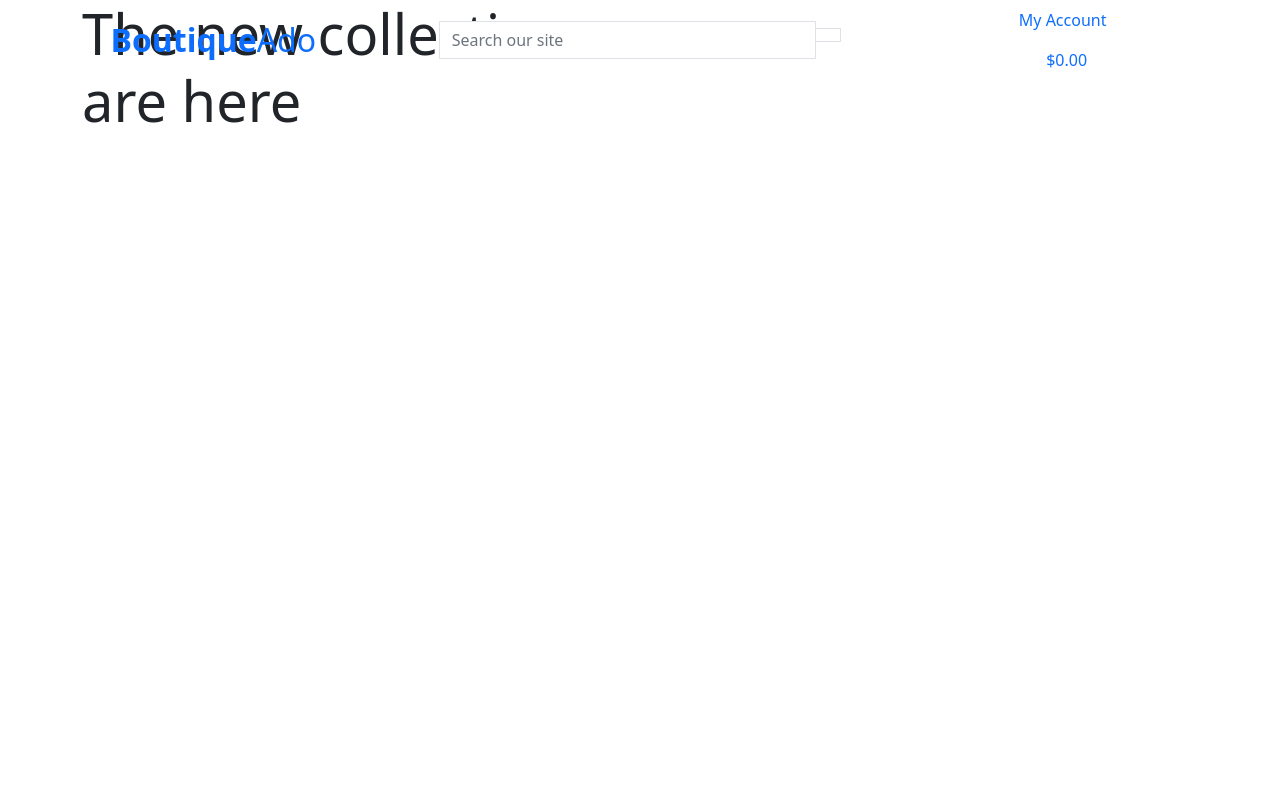
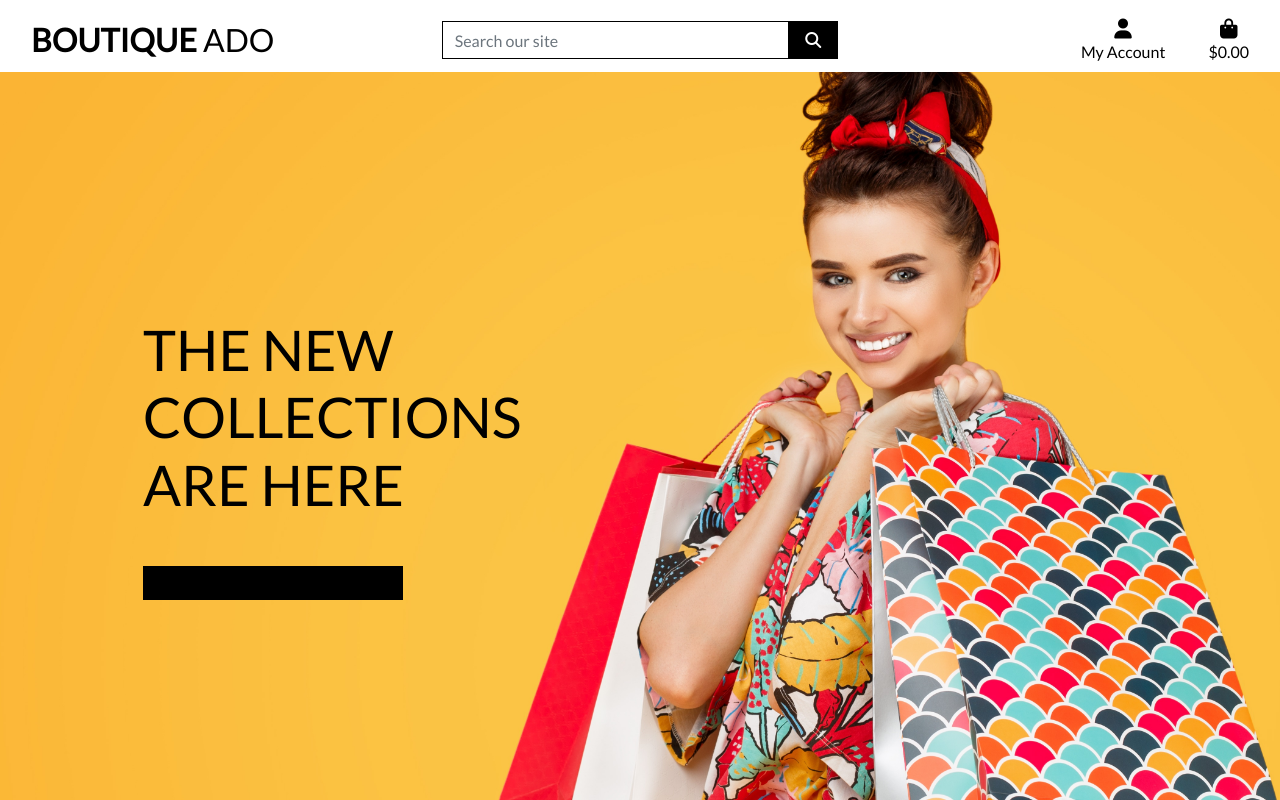
Before and after one commit to ssruoh/boutique_ado_v1, a Django app: page / in a window 1280 px wide. Run offline with Django 3.2, Linux system fonts and the light colour scheme; some libraries are stand-ins or nearby versions.

Commit message:
test index layout

```diff
--- a/boutique_ado/settings.py
+++ b/boutique_ado/settings.py
@@ -146,3 +146,6 @@ USE_TZ = True
 # https://docs.djangoproject.com/en/3.1/howto/static-files/
 
 STATIC_URL = '/static/'
+STATICFILES_DIRS = (os.path.join(BASE_DIR, 'static'),)
+MEDIA_URL = '/media/'
+MEDIA_ROOT = os.path.join(BASE_DIR)
--- a/boutique_ado/urls.py
+++ b/boutique_ado/urls.py
@@ -15,9 +15,11 @@ Including another URLconf
 """
 from django.contrib import admin
 from django.urls import path, include
+from django.conf import settings
+from django.conf.urls.static import static
 
 urlpatterns = [
     path('admin/', admin.site.urls),
     path('accounts/', include('allauth.urls')),
     path('', include('home.urls')),
-]
+] + static(settings.MEDIA_URL, document_root=settings.MEDIA_ROOT)
--- /dev/null
+++ b/static/css/base.css
@@ -0,0 +1,82 @@
+
+html {
+    height: 100%;
+}
+
+body {
+    background: url('/media/homepage_background_cropped.jpg') no-repeat center center fixed;
+    background-size: cover;
+    height: calc(100vh - 164px);
+    color: #555;
+    font-family: 'Lato';
+}
+
+/* from Bulma */
+.icon {
+    align-items: center;
+    display: inline-flex;
+    justify-content: center;
+    height: 1.5rem;
+    width: 1.5rem;
+}
+
+.logo-font {
+    text-transform: uppercase;
+}
+
+.main-logo-link {
+    width: fit-content;
+}
+
+.shop-now-button {
+    background: black;
+    color: white;
+    min-width: 260px;
+}
+
+.btn-black {
+    background: black;
+    color: white;
+}
+
+.shop-now-button:hover,
+.shop-now-button:active,
+.shop-now-button:focus,
+.btn-black:hover,
+.btn-black:active,
+.btn-black:focus {
+    background: #222;
+    color: white;
+}
+
+.text-black {
+    color: #000 !important;
+}
+
+.border-black {
+    border: 1px solid black !important;
+}
+
+/* -------------------------------- Media Queries */
+
+/* Slightly larger container on xl screens */
+@media (min-width: 1200px) {
+  .container {
+    max-width: 80%;
+  }
+}
+
+/* fixed top navbar only on medium and up */
+@media (min-width: 992px) {
+    .fixed-top-desktop-only {
+        position: fixed;
+        top: 0;
+        right: 0;
+        left: 0;
+        z-index: 1030;
+    }
+
+    .header-container {
+        padding-top: 164px;
+    }
+}
--- a/templates/base.html
+++ b/templates/base.html
@@ -7,39 +7,42 @@
     {% block meta %}
         <meta http-equiv="X-UA-Compatible" content="ie=edge">
         <meta charset="utf-8">
-        <meta name="viewport" content="width=device-width, initial-scale=1">
+        <meta name="viewport" content="width=device-width, initial-scale=1, shrink-to-fit=no">
     {% endblock %}
 
     {% block extra_meta %}
     {% endblock %}
 
     {% block corecss %}
-        <link href="https://cdn.jsdelivr.net/npm/bootstrap@5.0.0-beta2/dist/css/bootstrap.min.css" rel="stylesheet" integrity="sha384-BmbxuPwQa2lc/FVzBcNJ7UAyJxM6wuqIj61tLrc4wSX0szH/Ev+nYRRuWlolflfl" crossorigin="anonymous">
+        <link rel="stylesheet" href="https://stackpath.bootstrapcdn.com/bootstrap/4.4.1/css/bootstrap.min.css" integrity="sha384-Vkoo8x4CGsO3+Hhxv8T/Q5PaXtkKtu6ug5TOeNV6gBiFeWPGFN9MuhOf23Q9Ifjh" crossorigin="anonymous">
+        <link rel="preconnect" href="https://fonts.gstatic.com"><link href="https://fonts.googleapis.com/css2?family=Lato&display=swap" rel="stylesheet">
+        <link rel="stylesheet" href="{% static 'css/base.css' %}">
     {% endblock %}
 
     {% block extra_css %}
     {% endblock %}
 
     {% block corejs %}
-        <script src="https://cdn.jsdelivr.net/npm/bootstrap@5.0.0-beta2/dist/js/bootstrap.bundle.min.js" integrity="sha384-b5kHyXgcpbZJO/tY9Ul7kGkf1S0CWuKcCD38l8YkeH8z8QjE0GmW1gYU5S9FOnJ0" crossorigin="anonymous"></script>
-        <script src="https://cdn.jsdelivr.net/npm/@popperjs/core@2.6.0/dist/umd/popper.min.js" integrity="sha384-KsvD1yqQ1/1+IA7gi3P0tyJcT3vR+NdBTt13hSJ2lnve8agRGXTTyNaBYmCR/Nwi" crossorigin="anonymous"></script>
-        <script src="https://cdn.jsdelivr.net/npm/bootstrap@5.0.0-beta2/dist/js/bootstrap.min.js" integrity="sha384-nsg8ua9HAw1y0W1btsyWgBklPnCUAFLuTMS2G72MMONqmOymq585AcH49TLBQObG" crossorigin="anonymous"></script>
+        <script src="https://kit.fontawesome.com/e997182277.js" crossorigin="anonymous"></script>
+        <script src="https://code.jquery.com/jquery-3.4.1.slim.min.js" integrity="sha384-J6qa4849blE2+poT4WnyKhv5vZF5SrPo0iEjwBvKU7imGFAV0wwj1yYfoRSJoZ+n" crossorigin="anonymous"></script>
+        <script src="https://cdn.jsdelivr.net/npm/popper.js@1.16.0/dist/umd/popper.min.js" integrity="sha384-Q6E9RHvbIyZFJoft+2mJbHaEWldlvI9IOYy5n3zV9zzTtmI3UksdQRVvoxMfooAo" crossorigin="anonymous"></script>
+        <script src="https://stackpath.bootstrapcdn.com/bootstrap/4.4.1/js/bootstrap.min.js" integrity="sha384-wfSDF2E50Y2D1uUdj0O3uMBJnjuUD4Ih7YwaYd1iqfktj0Uod8GCExl3Og8ifwB6" crossorigin="anonymous"></script>
     {% endblock %}
 
     {% block extra_js %}
     {% endblock %}
 
-    <title>Boutique Ado{% block extra_title %} {% endblock %}</title>
+    <title>Boutique Ado {% block extra_title %}{% endblock %}</title>
   </head>
   <body>
     <header class="container-fluid fixed-top">
-          <div class="row">
+        <div id="topnav" class="row bg-white pt-lg-2 d-none d-lg-flex">
             <div class="col-12 col-lg-4 my-auto py-1 py-lg-0 text-center text-lg-left">
                 <a href="{% url 'home' %}" class="nav-link main-logo-link">
-                        <h2 class="logo-font text-black my-0"><strong>Boutique</strong>Ado</h2>
+                    <h2 class="logo-font text-black my-0"><strong>Boutique</strong> Ado</h2>
                 </a>
             </div>
-              <div class="col-12 col-lg-4 my-auto py-1 py-lg-0 text-center text-lg-left">
+            <div class="col-12 col-lg-4 my-auto py-1 py-lg-0">
                 <form method="GET" action="">
                     <div class="input-group w-100">
                         <input class="form-control border border-black rounded-0" type="text" name="q" placeholder="Search our site">
@@ -53,7 +56,7 @@
                     </div>
                 </form>
             </div>
-              <div class="col-12 col-lg-4 my-auto py-1 py-lg-0 text-center text-lg-left">
+            <div class="col-12 col-lg-4 my-auto py-1 py-lg-0">
                 <ul class="list-inline list-unstyled text-center text-lg-right my-0">
                     <li class="list-inline-item dropdown">
                         <a class="text-black nav-link" href="#" id="user-options" data-toggle="dropdown" aria-haspopup="true" aria-expanded="false">
@@ -75,7 +78,7 @@
                             {% endif %}
                         </div>
                     </li>
-                    <li class="list-inline item">
+                    <li class="list-inline-item">
                         <a class="{% if grand_total %}text-info font-weight-bold{% else %}text-black{% endif %} nav-link" href="">
                             <div class="text-center">
                                 <div><i class="fas fa-shopping-bag fa-lg"></i></div>
@@ -107,5 +110,6 @@
     {% block postloadjs %}
     {% endblock %}
 
+
   </body>
 </html>
```
Also changed, not shown: media/homepage_background_cropped.jpg (added). Lines whose indentation alone changed are shown as unchanged.
